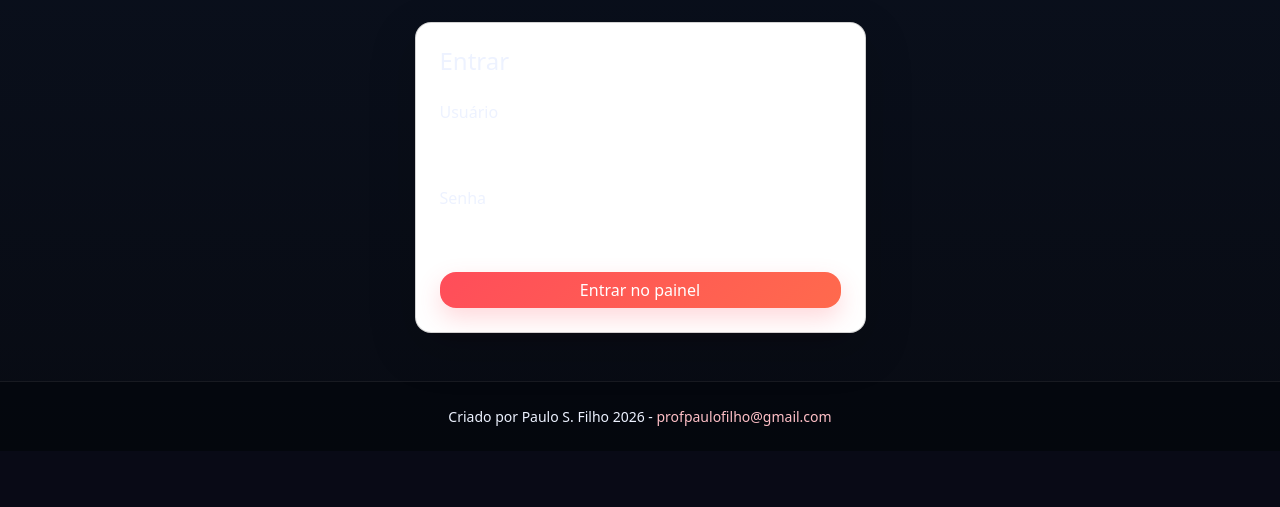
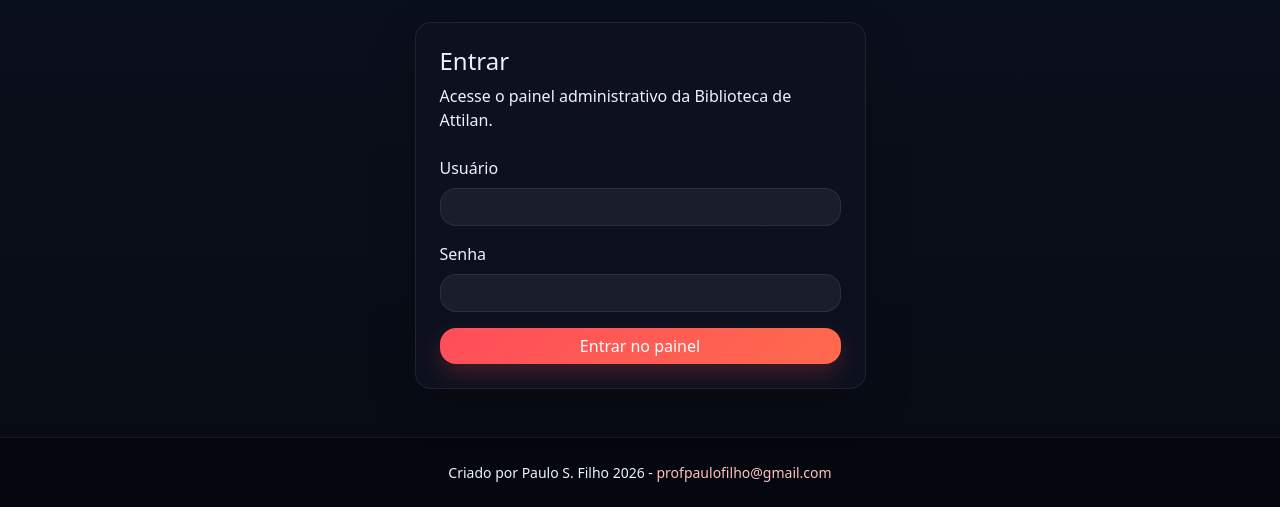
Before and after one commit to profpaulofilho/Storage-HQ, a Flask app: page /login in a window 1280 px wide. Shown: the part 514-1021 px from the top of the page. Before the commit the page ends 940 px from the top, so only its background shows below. Run offline with Flask 3, Linux system fonts and the light colour scheme; data comes from the database, SQL or seed files in the repository; parts of the project's set-up code (start-up, migrations or seed data) failed here and were passed over.

Commit message:
Add files via upload

```diff
--- a/static/css/app.css
+++ b/static/css/app.css
@@ -361,19 +361,6 @@ textarea:focus {
     padding-top: 2.75rem;
   }
 }
-input,
-textarea,
-select {
-    color: #111 !important;
-    background-color: #ffffff !important;
-}
-
-input::placeholder,
-textarea::placeholder {
-    color: #666;
-}
-
-
 .hero-banner::after {
   content: "";
   position: absolute;
@@ -449,3 +436,51 @@ textarea::placeholder {
     grid-template-columns: 1fr;
   }
 }
+
+
+label.form-label,
+.form-check-label,
+.panel-table strong,
+.panel-table h3,
+.panel-table h2,
+.panel-table p,
+.panel-table td,
+.panel-table td a,
+.panel-table .table,
+.recent-item strong {
+  color: var(--text) !important;
+}
+
+.recent-item span,
+.panel-table .text-secondary,
+.panel-table small {
+  color: var(--muted) !important;
+}
+
+.panel-table .table tbody td {
+  color: var(--text) !important;
+}
+
+.btn-outline-secondary {
+  color: #d9e1f6;
+  border-color: rgba(255,255,255,.18);
+}
+
+.btn-outline-secondary:hover,
+.btn-outline-secondary:focus {
+  color: #fff;
+  background: rgba(255,255,255,.08);
+  border-color: rgba(255,255,255,.28);
+}
+
+.login-card {
+  background: var(--panel);
+  border: 1px solid var(--line);
+  box-shadow: 0 18px 50px rgba(0,0,0,.32), 0 0 40px var(--glow);
+}
+
+.login-card .form-label,
+.login-card .h4,
+.login-card .text-secondary {
+  color: var(--text) !important;
+}
--- a/templates/collection_detail.html
+++ b/templates/collection_detail.html
@@ -19,14 +19,14 @@
 
 <div class="row g-4 mb-4 align-items-start">
   <div class="col-md-4">
-    <img class="img-fluid rounded shadow-sm detail-cover" src="{{ media_src(collection.cover_image) }}" alt="{{ collection.name }}">
+    <img class="img-fluid rounded shadow-sm detail-cover" src="{{ media_src(collection.cover_image) }}" alt="{{ collection.name }}" onerror="this.onerror=null;this.src='{{ url_for('static', filename='images/comic_collage.jpg') }}';">
   </div>
   <div class="col-md-8">
     <div class="row g-4">
       {% for comic in comics %}
       <div class="col-sm-6 col-xl-4">
         <div class="card h-100 shadow-sm comic-card">
-          <img class="card-img-top cover-img" src="{{ media_src(comic.cover_image or 'images/imagem1.jpg') }}" alt="{{ comic.name }}">
+          <img class="card-img-top cover-img" src="{{ media_src(comic.cover_image or 'images/imagem1.jpg') }}" alt="{{ comic.name }}" onerror="this.onerror=null;this.src='{{ url_for('static', filename='images/imagem1.jpg') }}';">
           <div class="card-body d-flex flex-column">
             <h3 class="h6">{{ comic.name }} #{{ comic.edition_number }}</h3>
             <p class="small text-secondary">{{ comic.publisher or 'Editora não informada' }}</p>
--- a/templates/collection_form.html
+++ b/templates/collection_form.html
@@ -23,7 +23,7 @@
           </div>
         </div>
         {% if collection and collection.cover_image %}
-          <img class="form-preview" src="{{ media_src(collection.cover_image) }}" alt="capa atual">
+          <img class="form-preview" src="{{ media_src(collection.cover_image) }}" alt="capa atual" onerror="this.onerror=null;this.src='{{ url_for('static', filename='images/comic_collage.jpg') }}';">
         {% endif %}
         <div class="d-flex gap-2">
           <button class="btn btn-danger">Salvar</button>
--- a/templates/comic_detail.html
+++ b/templates/comic_detail.html
@@ -18,7 +18,7 @@
 </div>
 <div class="row g-4">
   <div class="col-lg-4">
-    <img class="img-fluid rounded shadow-sm detail-cover" src="{{ media_src(comic.cover_image or 'images/imagem1.jpg') }}" alt="{{ comic.name }}">
+    <img class="img-fluid rounded shadow-sm detail-cover" src="{{ media_src(comic.cover_image or 'images/imagem1.jpg') }}" alt="{{ comic.name }}" onerror="this.onerror=null;this.src='{{ url_for('static', filename='images/imagem1.jpg') }}';">
   </div>
   <div class="col-lg-8">
     <div class="card shadow-sm mb-4 panel-table">
--- a/templates/comic_form.html
+++ b/templates/comic_form.html
@@ -20,7 +20,7 @@
         <div class="col-12"><label class="form-label">Comentários do colecionador</label><textarea class="form-control" rows="3" name="collector_comments">{{ comic.collector_comments if comic else '' }}</textarea></div>
         <div class="col-12"><label class="form-label">Curiosidades</label><textarea class="form-control" rows="3" name="trivia">{{ comic.trivia if comic else '' }}</textarea></div>
         {% if comic and comic.cover_image %}
-          <div class="col-12"><img class="form-preview" src="{{ media_src(comic.cover_image) }}" alt="capa atual"></div>
+          <div class="col-12"><img class="form-preview" src="{{ media_src(comic.cover_image) }}" alt="capa atual" onerror="this.onerror=null;this.src='{{ url_for('static', filename='images/imagem1.jpg') }}';"></div>
         {% endif %}
         <div class="col-12 d-flex gap-2">
           <button class="btn btn-danger">Salvar</button>
--- a/templates/index.html
+++ b/templates/index.html
@@ -45,7 +45,7 @@
         <article class="card h-100 comic-card shadow-sm">
           <div class="card-cover-wrap">
             {% if collection.cover_image %}
-              <img class="card-img-top cover-img" src="{{ media_src(collection.cover_image) }}" alt="{{ collection.name }}">
+              <img class="card-img-top cover-img" src="{{ media_src(collection.cover_image) }}" alt="{{ collection.name }}" onerror="this.onerror=null;this.src='{{ url_for('static', filename='images/comic_collage.jpg') }}';">
             {% else %}
               <div class="default-cover">
                 <i class="bi bi-book"></i>
--- a/templates/login.html
+++ b/templates/login.html
@@ -3,9 +3,10 @@
 {% block content %}
 <div class="row justify-content-center">
   <div class="col-md-6 col-lg-5">
-    <div class="card shadow-lg">
+    <div class="card shadow-lg login-card">
       <div class="card-body p-4">
-        <h2 class="h4 mb-4">Entrar</h2>
+        <h2 class="h4 mb-2">Entrar</h2>
+        <p class="text-secondary mb-4">Acesse o painel administrativo da Biblioteca de Attilan.</p>
         <form method="post" class="vstack gap-3">
           <div>
             <label class="form-label">Usuário</label>
--- a/webapp.py
+++ b/webapp.py
@@ -652,11 +652,18 @@ def resolve_image_input(req, subdir='misc'):
 
 
 def media_src(path: str | None):
+    placeholder = url_for('static', filename='images/comic_collage.jpg')
     if not path:
-        return url_for('static', filename='images/comic_collage.jpg')
-    if isinstance(path, str) and path.startswith(('http://', 'https://')):
-        return path
-    cleaned = path.lstrip('/')
+        return placeholder
+
+    if isinstance(path, str):
+        normalized = normalize_external_image_url(path) or path
+        if normalized.startswith(('http://', 'https://')):
+            return normalized
+        cleaned = normalized.lstrip('/')
+    else:
+        return placeholder
+
     if cleaned.startswith('uploads/'):
         return url_for('uploaded_file', filename=cleaned)
     return url_for('static', filename=cleaned)
```
